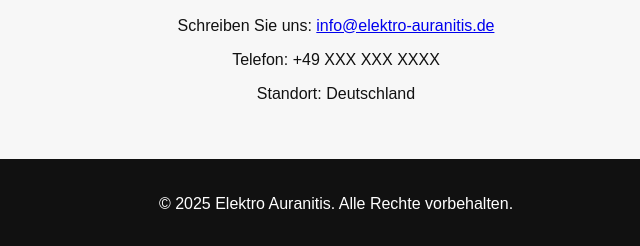
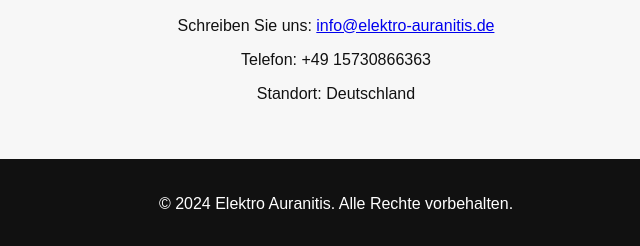
Before and after one commit to kasem995/elektroauranitis.de, a plain HTML site: page index.html in a window 1280 px wide. Shown: the part 846-1092 px from the top of the page, 304-944 px from the left. Drawn offline with Linux system fonts and the light colour scheme.

Commit message:
Update index.html

```diff
--- a/index.html
+++ b/index.html
@@ -80,13 +80,13 @@
 
   <section id="contact">
     <h2>Kontakt</h2>
-    <p>Schreiben Sie uns: <a href="mailto:info@elektro-auranitis.de">info@elektro-auranitis.de</a></p>
-    <p>Telefon: +49 XXX XXX XXXX</p>
+    <p>Schreiben Sie uns: <a href="mailto:kontakt@elektroauranitis.de">info@elektro-auranitis.de</a></p>
+    <p>Telefon: +49 15730866363</p>
     <p>Standort: Deutschland</p>
   </section>
 
   <footer>
-    <p>&copy; 2025 Elektro Auranitis. Alle Rechte vorbehalten.</p>
+    <p>&copy; 2024 Elektro Auranitis. Alle Rechte vorbehalten.</p>
   </footer>
 </body>
 </html>
```
